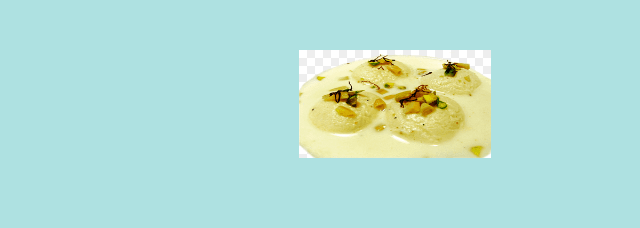
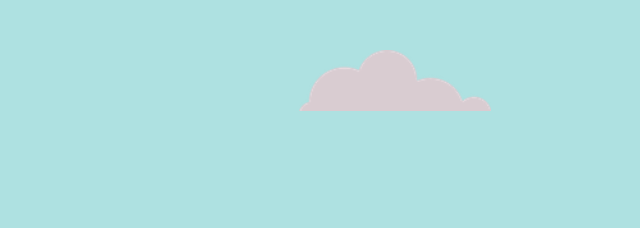
Before and after one commit to yasharth328/yasharth328.github.io, a plain HTML site: page index.html in a window 1280 px wide. Shown: the top 228 px of the page, without its empty margins (289-929 px from the left). Drawn offline with Linux system fonts and the light colour scheme; files whose address does not match are found by name.

Commit message:
Update index.html

```diff
--- a/index.html
+++ b/index.html
@@ -17,7 +17,7 @@
     <div class="top-container">
       <img
         class="top-cloud"
-        src="images/CSS - My Site Images/rasmala.png"
+        src="images/CSS - My Site Images/cloud.png"
         alt="cloud-img"
       />
       <h1>I'm Yasharth</h1>
```
